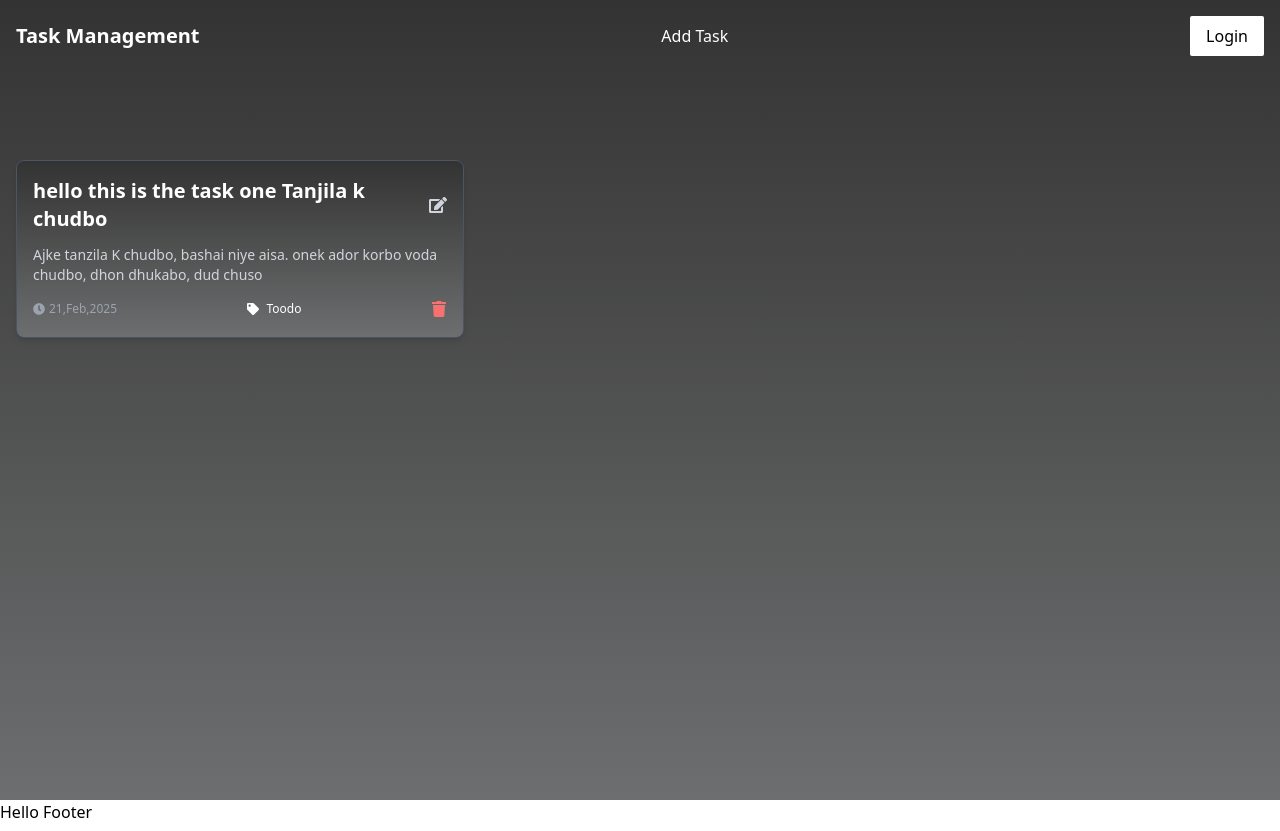
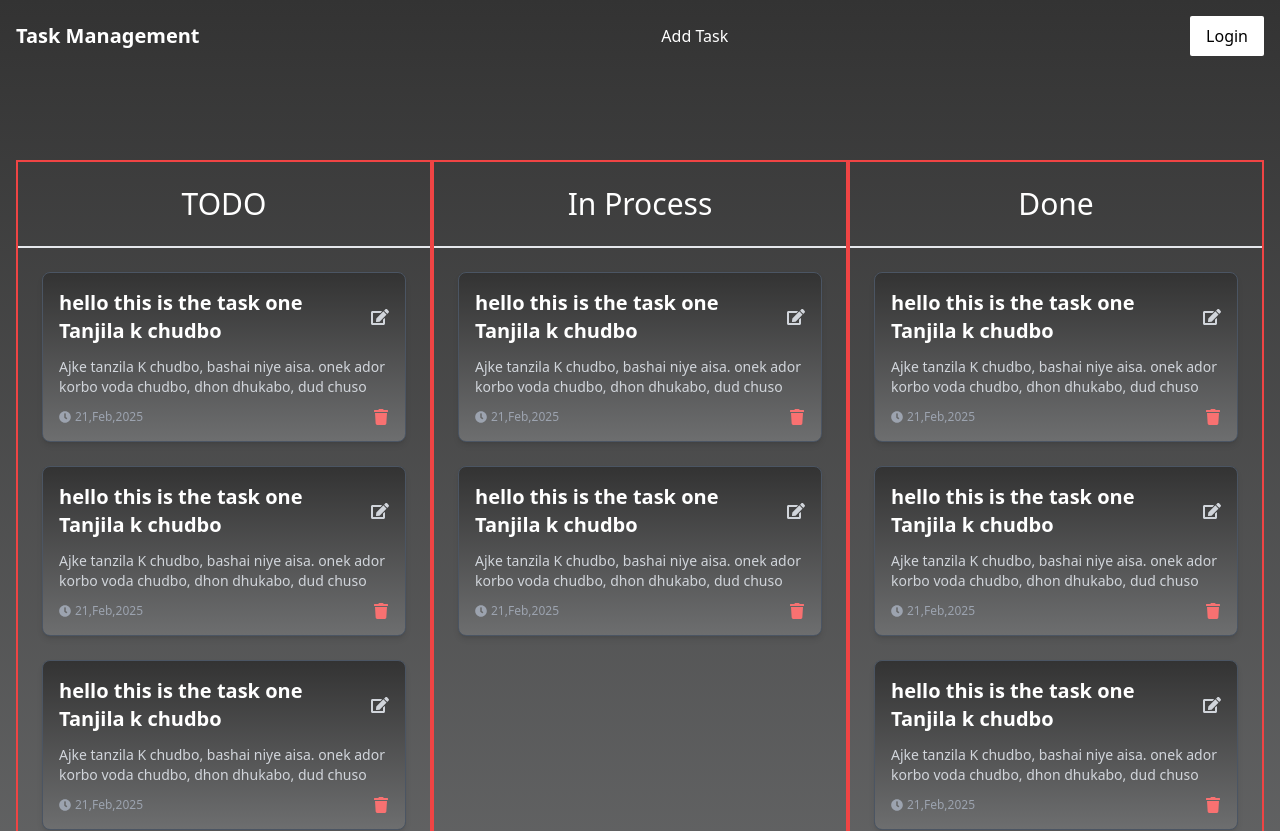
Before and after one commit to fajlerabbifahim/Task-Management-Application-Client, a React (Vite) app: page / in a window 1280 px wide. Shown: the top 831 px of the page. Built offline with nearby package versions, Linux system fonts and the light colour scheme.

Commit message:
drag and drop content layout added

```diff
--- a/src/Components/TaskCard/TaskCard.jsx
+++ b/src/Components/TaskCard/TaskCard.jsx
@@ -1,6 +1,6 @@
 import { FaClock, FaTag, FaEdit, FaTrash } from "react-icons/fa";
 
-const TaskCard = ({ title, description, timestamp, category }) => {
+const TaskCard = ({ title, description, timestamp }) => {
   // Category Colors
   const categoryColors = {
     "To-Do": "bg-yellow-500",
@@ -9,7 +9,10 @@ const TaskCard = ({ title, description, timestamp, category }) => {
   };
 
   return (
-    <div className="p-4 rounded-lg shadow-md backdrop-blur-md bg-[#333333] bg-gradient-to-b from-[#333333] to-[#6d6e6f] border border-gray-600 max-w-md">
+    <div
+      draggable
+      className=" m-6 p-4 rounded-lg shadow-md backdrop-blur-md bg-[#333333] bg-gradient-to-b from-[#333333] to-[#6d6e6f] border border-gray-600 max-w-md"
+    >
       {/* Title Section */}
       <div className="flex justify-between items-center mb-3">
         <h2 className="text-xl font-semibold text-white">{title}</h2>
@@ -28,13 +31,6 @@ const TaskCard = ({ title, description, timestamp, category }) => {
           {timestamp}
         </div>
 
-        <div
-          className={`flex items-center gap-2 text-xs text-white px-3 py-1 rounded-full ${categoryColors[category]}`}
-        >
-          <FaTag />
-          {category}
-        </div>
-
         <button className="text-red-400 hover:text-red-500">
           <FaTrash size={16} />
         </button>
--- a/src/Pages/Home/Home/Home.jsx
+++ b/src/Pages/Home/Home/Home.jsx
@@ -2,7 +2,34 @@ import TaskCard from "../../../Components/TaskCard/TaskCard";
 
 const Home = () => {
   return (
-    <div className="bg-[#333333] bg-gradient-to-b from-[#333333] to-[#6d6e6f] text-white p-4 h-screen pt-40">
+    <div className="bg-[#333333] bg-gradient-to-b from-[#333333] to-[#6d6e6f] text-white p-4 h-full pt-40">
+      <div className="grid grid-cols-1 md:grid-cols-2 lg:grid-cols-3 mx-auto  ">
+        <div className="border-2 border-red-500">
+          <h1 className="text-center text-3xl pb-6 pt-6 border-b-2 ">TODO</h1>
+          <TaskCard
+            title={"hello this is the task one Tanjila k chudbo"}
+            description={
+              "Ajke tanzila K chudbo, bashai niye aisa. onek ador korbo voda chudbo, dhon dhukabo, dud chuso"
+            }
+            timestamp={"21,Feb,2025"}
+            category={"Toodo"}
+          />
+          <TaskCard
+            title={"hello this is the task one Tanjila k chudbo"}
+            description={
+              "Ajke tanzila K chudbo, bashai niye aisa. onek ador korbo voda chudbo, dhon dhukabo, dud chuso"
+            }
+            timestamp={"21,Feb,2025"}
+            category={"Toodo"}
+          />
+          <TaskCard
+            title={"hello this is the task one Tanjila k chudbo"}
+            description={
+              "Ajke tanzila K chudbo, bashai niye aisa. onek ador korbo voda chudbo, dhon dhukabo, dud chuso"
+            }
+            timestamp={"21,Feb,2025"}
+            category={"Toodo"}
+          />
           <TaskCard
             title={"hello this is the task one Tanjila k chudbo"}
             description={
@@ -12,6 +39,58 @@ const Home = () => {
             category={"Toodo"}
           />
         </div>
+        <div className="border-2 border-red-500">
+          {" "}
+          <h1 className="text-center text-3xl pb-6 pt-6 border-b-2 ">
+            In Process
+          </h1>
+          <TaskCard
+            title={"hello this is the task one Tanjila k chudbo"}
+            description={
+              "Ajke tanzila K chudbo, bashai niye aisa. onek ador korbo voda chudbo, dhon dhukabo, dud chuso"
+            }
+            timestamp={"21,Feb,2025"}
+            category={"Toodo"}
+          />
+          <TaskCard
+            title={"hello this is the task one Tanjila k chudbo"}
+            description={
+              "Ajke tanzila K chudbo, bashai niye aisa. onek ador korbo voda chudbo, dhon dhukabo, dud chuso"
+            }
+            timestamp={"21,Feb,2025"}
+            category={"Toodo"}
+          />
+        </div>
+        <div className="border-2 border-red-500">
+          {" "}
+          <h1 className="text-center text-3xl pb-6 pt-6 border-b-2 ">Done</h1>
+          <TaskCard
+            title={"hello this is the task one Tanjila k chudbo"}
+            description={
+              "Ajke tanzila K chudbo, bashai niye aisa. onek ador korbo voda chudbo, dhon dhukabo, dud chuso"
+            }
+            timestamp={"21,Feb,2025"}
+            category={"Toodo"}
+          />
+          <TaskCard
+            title={"hello this is the task one Tanjila k chudbo"}
+            description={
+              "Ajke tanzila K chudbo, bashai niye aisa. onek ador korbo voda chudbo, dhon dhukabo, dud chuso"
+            }
+            timestamp={"21,Feb,2025"}
+            category={"Toodo"}
+          />
+          <TaskCard
+            title={"hello this is the task one Tanjila k chudbo"}
+            description={
+              "Ajke tanzila K chudbo, bashai niye aisa. onek ador korbo voda chudbo, dhon dhukabo, dud chuso"
+            }
+            timestamp={"21,Feb,2025"}
+            category={"Toodo"}
+          />
+        </div>
+      </div>
+    </div>
   );
 };
 
```
Lines whose indentation alone changed are shown as unchanged.
